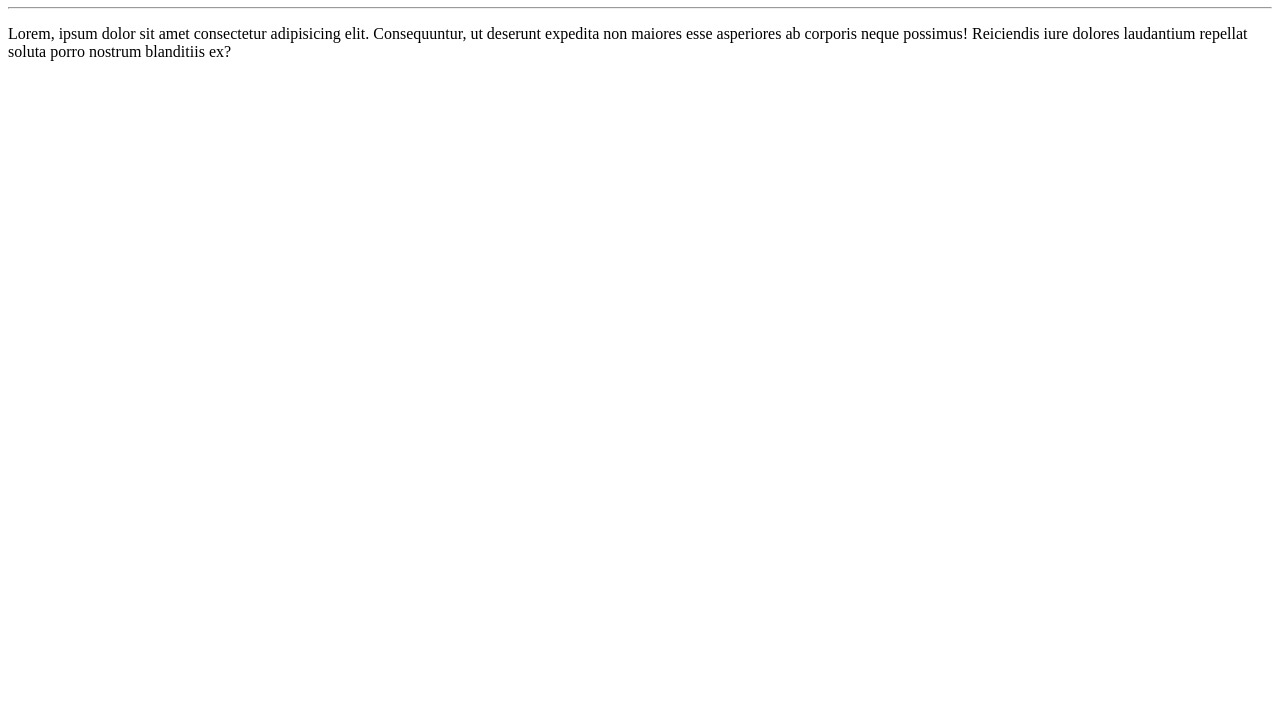
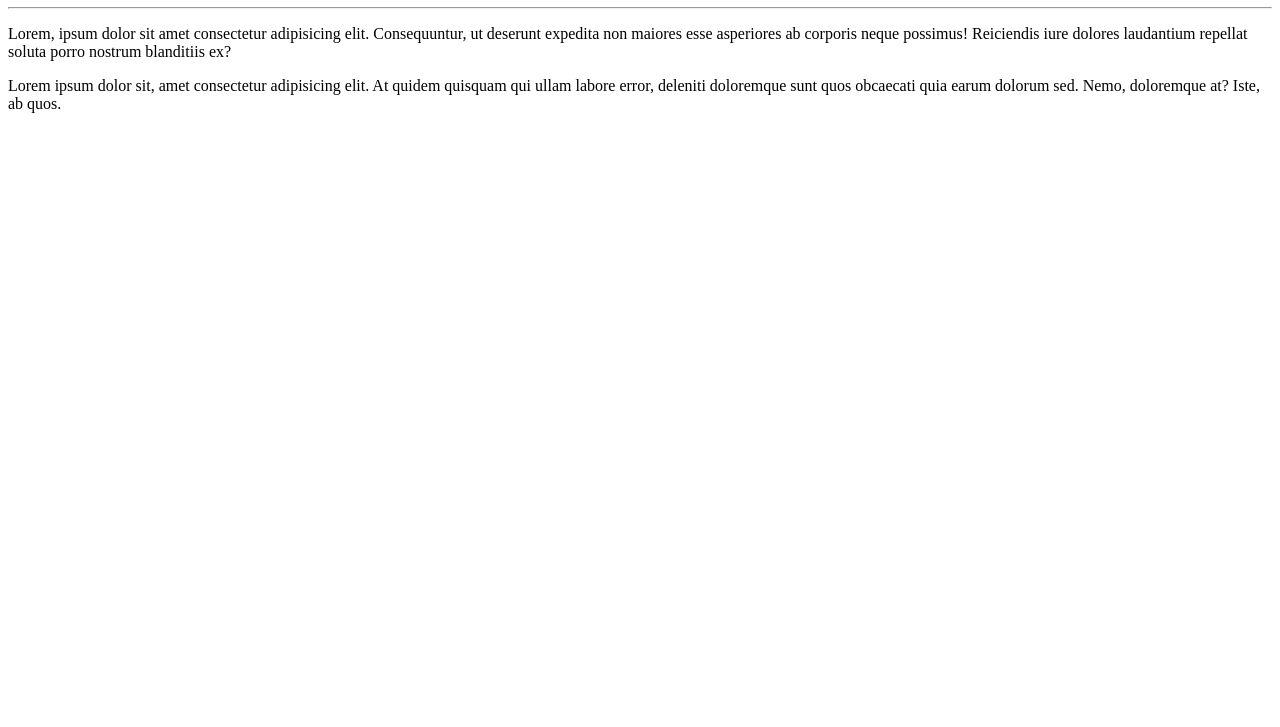
Before and after one commit to HenriqueOgobi/Hello-world, a plain HTML site: page example-site/index.html in a window 1280 px wide. Shown: the part 73-800 px from the top of the page. Drawn offline with Linux system fonts and the light colour scheme.

Commit message:
I added a paragraph

```diff
--- a/example-site/index.html
+++ b/example-site/index.html
@@ -10,5 +10,6 @@
     <h1>Hello world!</h1>
     <hr>
     <p>Lorem, ipsum dolor sit amet consectetur adipisicing elit. Consequuntur, ut deserunt expedita non maiores esse asperiores ab corporis neque possimus! Reiciendis iure dolores laudantium repellat soluta porro nostrum blanditiis ex?</p>
+    <p>Lorem ipsum dolor sit, amet consectetur adipisicing elit. At quidem quisquam qui ullam labore error, deleniti doloremque sunt quos obcaecati quia earum dolorum sed. Nemo, doloremque at? Iste, ab quos.</p>
 </body>
 </html>
```
